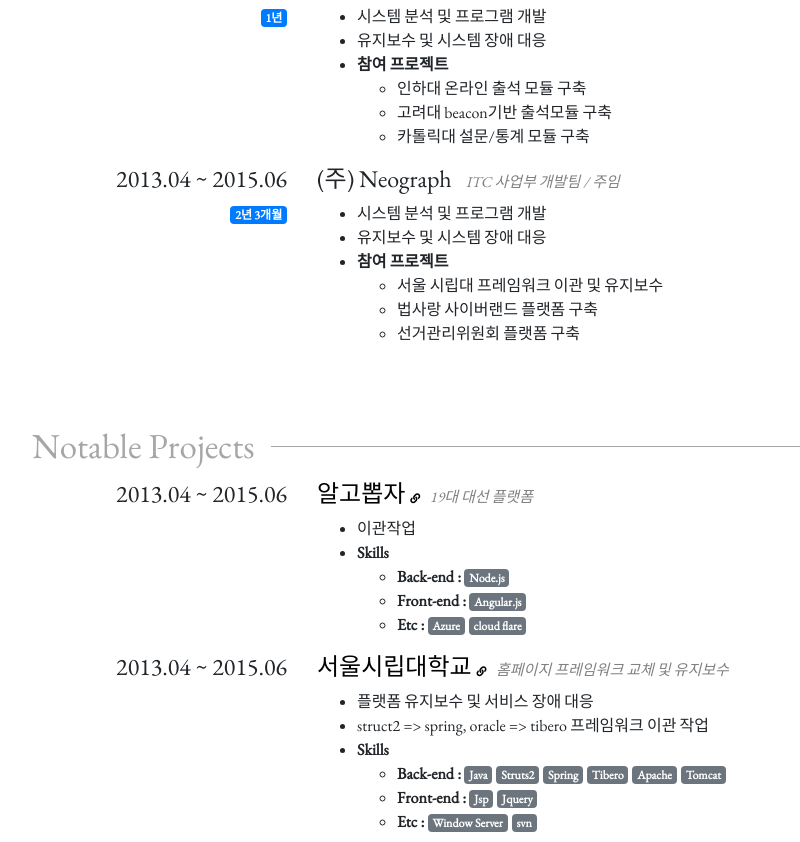
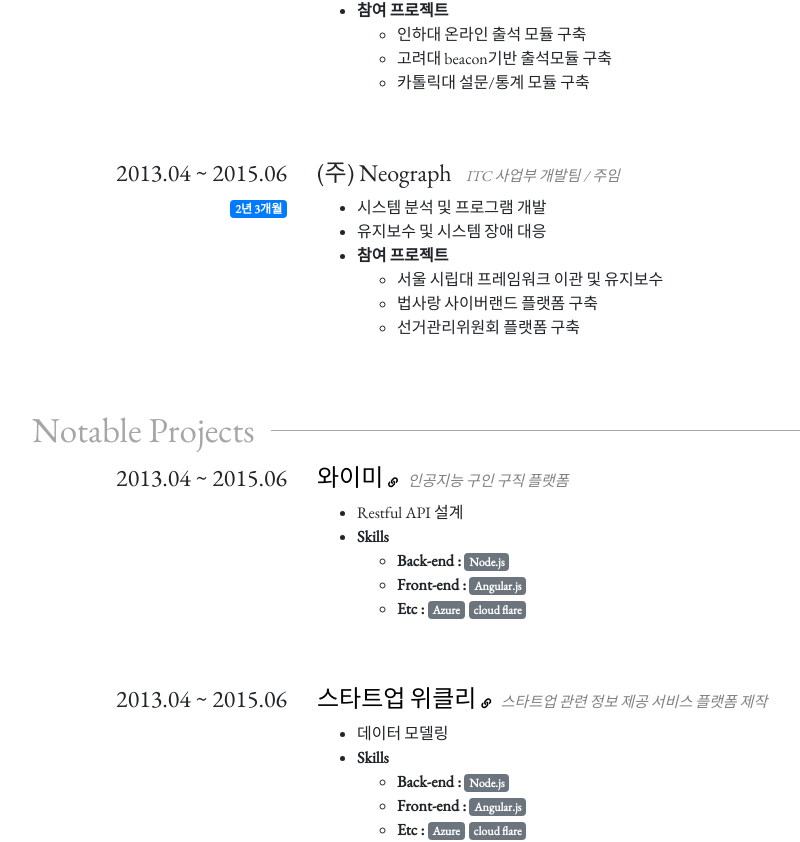
Before and after one commit to june2/june.github.io, a React app: page / in a window 1280 px wide. Shown: the part 1112-1954 px from the top of the page, without its empty margins (53-853 px from the left). Built offline with nearby package versions, Linux system fonts and the light colour scheme.

Commit message:
no message

```diff
--- a/src/components/Experience.js
+++ b/src/components/Experience.js
@@ -9,7 +9,7 @@
         <div className="hr-sect">Work Experience</div>
         {experience.map((data, i) => {
           return (
-            <Row key={i}>
+            <Row key={i} className="mb-5">
               <Col className="col-md-3 col-12 text-md-right">
                 <Row>
                   <Col className="col-md-12">
--- a/src/components/Project.js
+++ b/src/components/Project.js
@@ -9,7 +9,7 @@
         <div className="hr-sect">Notable Projects</div>
         {project.map((data, i) => {
           return (
-            <Row key={i}>
+            <Row key={i} className="mb-5">
               <Col className="col-md-3 col-12 text-md-right">
                 <Row>
                   <Col className="col-md-12">
--- a/src/components/Study.js
+++ b/src/components/Study.js
@@ -9,7 +9,7 @@
         <div className="hr-sect">Side Projects / Study</div>
         {study.map((data, i) => {
           return (
-            <Row key={i}>
+            <Row key={i} className="mb-5">
               <Col className="col-md-3 col-12 text-md-right">
                 <Row>
                   <Col className="col-md-12">
--- a/src/data/ko.json
+++ b/src/data/ko.json
@@ -66,11 +66,25 @@
   "project": [
     {
       "date": "2013.04 ~ 2015.06",
-      "name": "알고뽑자",
-      "desc": "19대 대선 플랫폼",
-      "link": "https://play.google.com/store/apps/details?id=com.MusicChannel.ios",
+      "name": "와이미",
+      "desc": "인공지능 구인 구직 플랫폼",
+      "link": "http://startupweekly.net/news",
       "note": [
-        "이관작업"
+        "Restful API 설계"
+      ],
+      "skill": {
+        "backend": ["Node.js"],
+        "frontend": ["Angular.js"],
+        "etc": ["Azure", "cloud flare"]
+      }
+    },
+    {
+      "date": "2013.04 ~ 2015.06",
+      "name": "스타트업 위클리",
+      "desc": "스타트업 관련 정보 제공 서비스 플랫폼 제작",
+      "link": "http://startupweekly.net/news",
+      "note": [
+        "데이터 모델링"
       ],
       "skill": {
         "backend": ["Node.js"],
--- a/src/styles/index.scss
+++ b/src/styles/index.scss
@@ -23,7 +23,7 @@
 	color: rgba(0, 0, 0, 0.35);
 	font-size: 35px;
   margin: 8px 0px;
-  padding-top: 50px;
+  // padding-top: 50px;
 }
 // .hr-sect::before,
 .hr-sect::after {
```
Also changed, not shown: src/styles/index.css.
